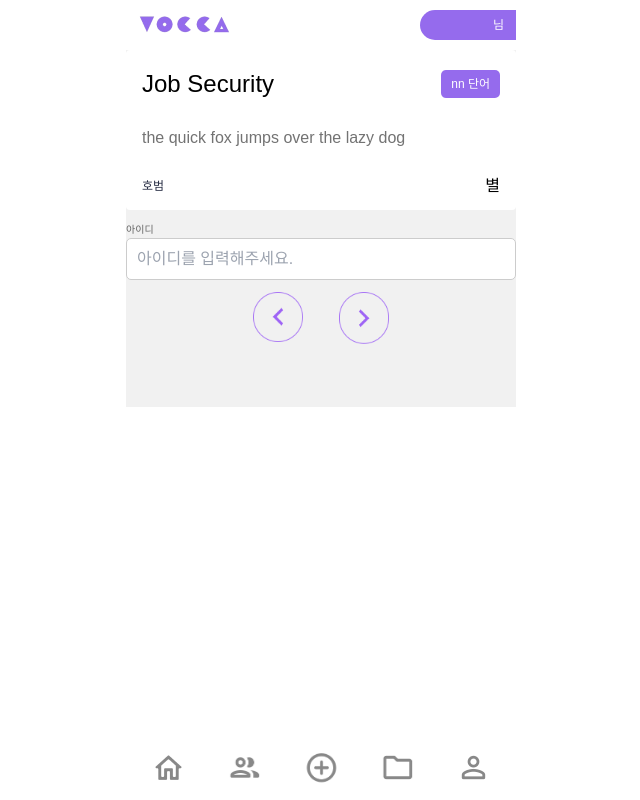
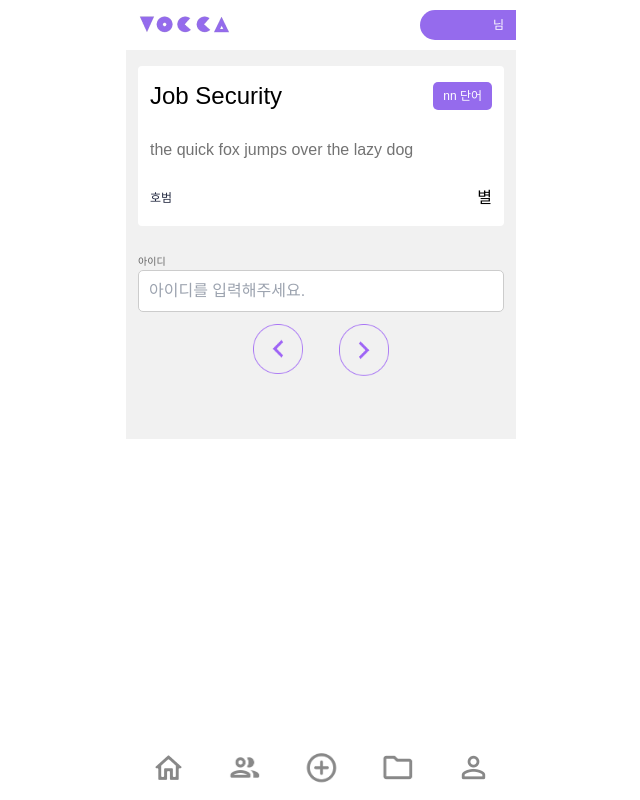
Before and after one commit to OZ-Coding-School/oz_02_main-005-FE, a Next.js app: page /styleguide/hobeom in a window 1280 px wide. Shown: the whole page, without its empty margins (319-959 px from the left). Built offline with nearby package versions, Linux system fonts and the light colour scheme.

Commit message:
[chore] 불필요한 div 수정 및 width 수정

```diff
--- a/src/shared/@common/ui/cardListItem/CardListItem.tsx
+++ b/src/shared/@common/ui/cardListItem/CardListItem.tsx
@@ -2,8 +2,7 @@ import React from 'react';
 
 function CardListItem() {
   return (
-    <div className="w-full h-[10rem] bg-white rounded-[4px]">
-      <div className="flex flex-col m-[1rem] gap-[1.5rem]">
+    <div className="w-[366px] h-[10rem] bg-white rounded-[4px] flex flex-col m-[1rem] gap-[1.5rem] p-[0.75rem]">
       <div className="w-full flex flex-col gap-[1.5rem]">
         <div className="flex items-center justify-between">
           <p className="font-medium text-24">Job Security</p>
@@ -18,7 +17,6 @@ function CardListItem() {
         </ul>
       </div>
     </div>
-    </div>
   );
 }
 
--- a/src/shared/@common/ui/input/Input.tsx
+++ b/src/shared/@common/ui/input/Input.tsx
@@ -2,7 +2,7 @@ import React from 'react';
 
 function Input({ label, placeholder }: { label: string; placeholder: string }) {
   return (
-    <div className="flex flex-col w-full h-[58px] text-10 font-medium justify-between">
+    <div className="flex flex-col w-[366px] h-[58px] text-10 font-medium justify-between">
       <label htmlFor={label} className="text-gray6">
         {label}
       </label>
```
Lines whose indentation alone changed are shown as unchanged.
